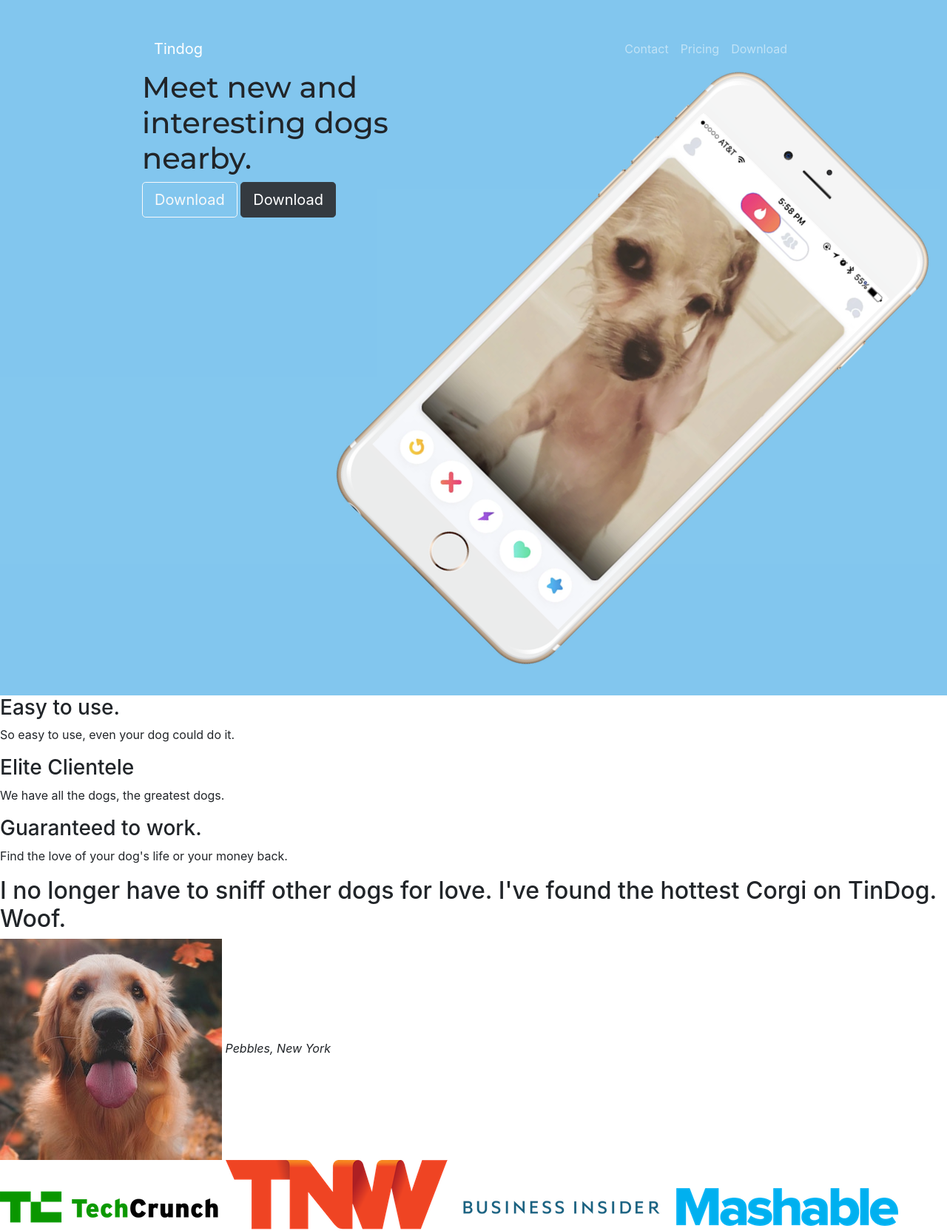
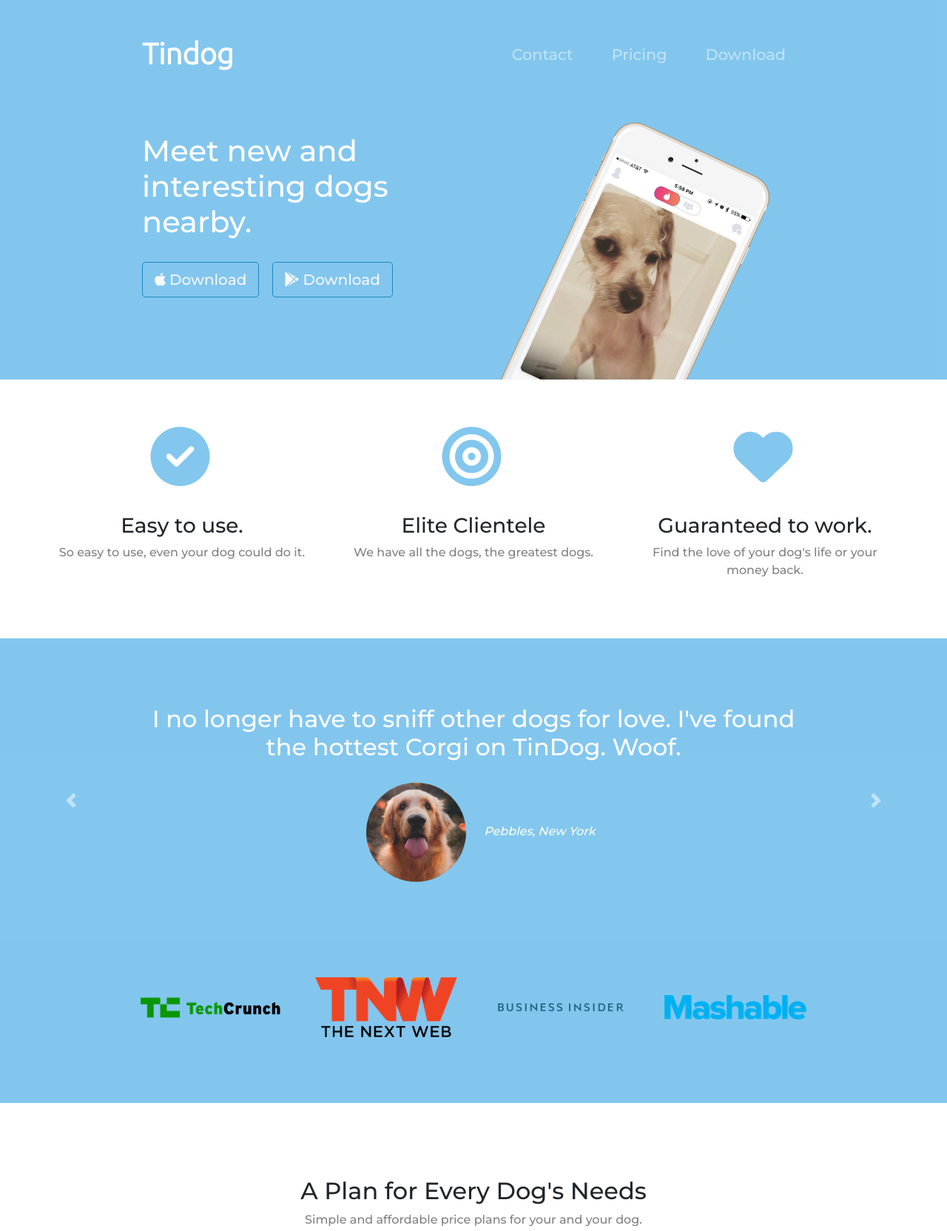
Before and after one commit to Freak-Boi/CV, a plain HTML site: page TinDog-Start-master/index.html in a window 1280 px wide. Shown: the top 1664 px of the page at 74% size. Drawn offline with nearby package versions, Linux system fonts and the light colour scheme.

Commit message:
updating Website code

```diff
--- a/TinDog-Start-master/css/styles.css
+++ b/TinDog-Start-master/css/styles.css
@@ -2,17 +2,168 @@
     background-color: rgba(81, 176, 231, 0.712);
 }
 
+body {
+    font-family: "Montserrat" !important;
+    user-select: none !important;
+}
+
 .container-fluid{
-    padding:3% 15% !important;
+    padding:3% 15% 7%!important;
 }
 
 h1{
-    font-family: 'Montserrat', sans-serif;
+    font-family: 'Montserrat';
+    color:#fff;
     font-size: 3rem;
     line-height: 1.5;
 }
 
+
+i{
+    padding-right:5px;
+}
+
+
+
+/* navigation Bar */
+
+.navbar{
+    padding:0 0 4.5rem !important;
+}
+
+.nav-link{
+    font-size: 1.3rem;
+}
+
+.nav-item{
+    padding: 0 18px;
+}
+
+.navbar-brand {
+    font-family: "Ubuntu";
+    font-size: 2.5rem !important;
+    font-weight: bold;
+}
+
+
+/* Downlad button */
+.downloadButton{
+    margin:5% 3% 5% 0;
+    border: 1px solid rgb(27, 136, 187) !important;
+}
+
 .custom-image{
+    width:50%;
+    transform: rotate(25deg);
+    margin-left: 10%;
+    position: absolute;
+    right:30%;
+
+}
+
+#features{
+    text-align: center;
+    padding: 5%;
+    background-color: white;
+    position: relative;
+    z-index: 1;
+
+}
+
+.icon{
+    padding-bottom: 10%;
+    color: rgba(81, 176, 231, 0.712)
+}
+
+.icon:hover{
+    color: rgba(40, 141, 199, 0.712)
+}
+
+p{
+    color: grey;
+}
+
+h3{
+    font-family:  'Montserrat', sans-serif !important;
+}
+
+/* testimonials */
+#testimonials{
+
+    text-align:center;
+    color:#fff;
+    font-family: 'Montserrat', sans-serif !important;
+    background-color: rgb(81, 176, 231, 0.712);
+}
+
+.carousel-item{
+    padding:7% 15%;
+}
+
+.testimonials_image{
+    width:15%;
+    border-radius:100%;
+    margin: 20px;
+
+}
+
+#press{
+    background-color: rgb(81, 176, 231, 0.712);
+    text-align: center;
+    padding-bottom: 3%;
+}
+
+.press-image{
+    width:15%;
+    margin: 20px 20px 50px;
+}
+
+#pricing{
+    padding:100px;
+    text-align: center;
+}
+
+.pricing-column{
+    padding:3% 2%;
+}
+
+
+#cta{
+    background-color: rgba(81, 176, 231, 0.712);
+    color: #fff;
+    text-align: center;
+    padding:7% 15%;
+
+}
+
+/* footer */
+#footer{
+    background-color: #fff;
+    text-align: center;
+    padding:5% 0;
+}
+
+.application-image{
+    background-color: transparent !important;
+     border:unset;     /* this is used when i used button instead of icon */
+    padding-bottom: 2%;
+}
+
+/* adding media queries to make website more responsive */
+@media (max-width:1028px) {
+
+    #title{
+        text-align: center;
+    }
+    .custom-image{
+
+        position:static;
+        transform:rotate(0)
+    }
+
+}
+
+/* .custom-image{  this code is used to animate the image
 
     animation: dancingImage 5s ease-in-out  infinite  ;
 }
@@ -22,4 +173,4 @@ h1{
     0%   {transform: rotate(45deg);}
     50%  {transform: rotate(-45deg);}
     100% {transform: rotate(45deg);}
-}
+} */
--- a/TinDog-Start-master/index.html
+++ b/TinDog-Start-master/index.html
@@ -11,6 +11,10 @@
     <link rel="preconnect" href="https://fonts.gstatic.com" crossorigin> -->
   <link href="https://fonts.googleapis.com/css2?family=Montserrat:wght@100;500&family=Ubuntu:wght@300&display=swap"
     rel="stylesheet">
+  <link rel="preconnect" href="https://fonts.googleapis.com">
+  <link rel="preconnect" href="https://fonts.gstatic.com" crossorigin>
+  <link href="https://fonts.googleapis.com/css2?family=Montserrat:wght@500&display=swap" rel="stylesheet">
+  <script src="https://kit.fontawesome.com/359c82817e.js" crossorigin="anonymous"></script>
   <script src="https://cdn.jsdelivr.net/npm/jquery@3.5.1/dist/jquery.slim.min.js"
     integrity="sha384-DfXdz2htPH0lsSSs5nCTpuj/zy4C+OGpamoFVy38MVBnE+IbbVYUew+OrCXaRkfj"
     crossorigin="anonymous"></script>
@@ -35,13 +39,13 @@
         <div class="collapse navbar-collapse" id="navbarSupportedContent">
           <ul class="navbar-nav ml-auto">
             <li class="nav-item">
-              <a class="nav-link" href="">Contact</a>
+              <a class="nav-link" href="#footer">Contact</a>
             </li>
             <li class="nav-item">
-              <a class="nav-link" href="">Pricing</a>
+              <a class="nav-link" href="#pricing">Pricing</a>
             </li>
             <li class="nav-item">
-              <a class="nav-link" href="">Download</a>
+              <a class="nav-link" href="#cta">Download</a>
             </li>
           </ul>
         </div>
@@ -52,8 +56,10 @@
       <div class="row">
         <div class="col-lg-6">
           <h1>Meet new and interesting dogs nearby.</h1>
-          <button type="button" class="btn btn-outline-light btn-lg ">Download</button>
-          <button type="button" class="btn btn-dark btn-lg">Download</button>
+          <button type="button" class="btn btn-outline-light btn-lg downloadButton"><i
+              class= "fab fa-apple" ></i>Download</button>
+          <button type="button" class="btn btn-outline-light btn-lg downloadButton"><i
+              class="fa-brands fa-google-play"></i>Download</button>
         </div>
 
         <div class="col-lg-6">
@@ -67,16 +73,27 @@
   <!-- Features -->
 
   <section id="features">
+    <div class="row">
+      <div class="feature-box col-lg-4">
 
+        <i class="fa-solid fa-circle-check fa-5x icon"></i>
         <h3>Easy to use.</h3>
         <p>So easy to use, even your dog could do it.</p>
+      </div>
 
+      <div class="feature-box col-lg-4">
+
+        <i class=" icon fa-solid fa-bullseye fa-5x "></i>
         <h3>Elite Clientele</h3>
         <p>We have all the dogs, the greatest dogs.</p>
+      </div>
 
+      <div class="feature-box col-lg-4">
+        <i class="fa-solid fa-heart fa-5x icon"></i>
         <h3>Guaranteed to work.</h3>
         <p>Find the love of your dog's life or your money back.</p>
-
+      </div>
+    </div>
   </section>
 
 
@@ -84,13 +101,36 @@
 
   <section id="testimonials">
 
+    <div id="carouselExampleControls" class="carousel slide" data-ride="carousel" data-interval="2000">
+      <div class="carousel-inner">
+        <div class="carousel-item active">
           <h2>I no longer have to sniff other dogs for love. I've found the hottest Corgi on TinDog. Woof.</h2>
-    <img src="images/dog-img.jpg" alt="dog-profile">
+          <img class="testimonials_image" src="images/dog-img.jpg" alt="dog-profile">
           <em>Pebbles, New York</em>
+        </div>
+        <div class="carousel-item">
+          <h2 class="testimonial-text">My dog used to be so lonely, but with TinDog's help, they've found the love of
+            their life. I think.</h2>
+          <img class="testimonials_image" src="images/lady-img.jpg" alt="lady-profile">
+          <em>Beverly, Illinois</em>
+        </div>
+        <!-- <div class="carousel-item">
+          <img class="d-block w-100" src="..." alt="Third slide">
+        </div>
+      </div> -->
+        <a class="carousel-control-prev" href="#carouselExampleControls" role="button" data-slide="prev">
+          <span class="carousel-control-prev-icon" aria-hidden="true"></span>
 
-    <!-- <h2 class="testimonial-text">My dog used to be so lonely, but with TinDog's help, they've found the love of their life. I think.</h2>
-    <img class="testimonial-image" src="images/lady-img.jpg" alt="lady-profile">
-    <em>Beverly, Illinois</em> -->
+        </a>
+        <a class="carousel-control-next" href="#carouselExampleControls" role="button" data-slide="next">
+          <span class="carousel-control-next-icon" aria-hidden="true"></span>
+
+        </a>
+      </div>
+
+
+
+
 
   </section>
 
@@ -98,10 +138,10 @@
   <!-- Press -->
 
   <section id="press">
-    <img src="images/techcrunch.png" alt="tc-logo">
-    <img src="images/tnw.png" alt="tnw-logo">
-    <img src="images/bizinsider.png" alt="biz-insider-logo">
-    <img src="images/mashable.png" alt="mashable-logo">
+    <img class="press-image" src="images/techcrunch.png" alt="tc-logo">
+    <img class="press-image" src="images/tnw.png" alt="tnw-logo">
+    <img class="press-image" src="images/bizinsider.png" alt="biz-insider-logo">
+    <img class="press-image" src="images/mashable.png" alt="mashable-logo">
 
   </section>
 
@@ -112,31 +152,60 @@
 
     <h2>A Plan for Every Dog's Needs</h2>
     <p>Simple and affordable price plans for your and your dog.</p>
+    <div class="row">
+      <div class="pricing-column  col-lg-4 col-md-6">
+        <div class="card">
+          <div class="card-header">
+            <h3>Chihuahua</h3>
+          </div>
+          <div class="card-body">
 
-
-    <h3>Chihuahua</h3>
             <h2>Free</h2>
             <p>5 Matches Per Day</p>
             <p>10 Messages Per Day</p>
             <p>Unlimited App Usage</p>
-    <button type="button">Sign Up</button>
+            <button class="btn btn-lg btn-block btn-outline-dark" type="button">Sign Up</button>
+
+          </div>
+        </div>
+      </div>
 
 
+      <div class="pricing-column col-lg-4 col-md-6" >
+      <div class="card">
+          <div class="card-header">
             <h3>Labrador</h3>
+          </div>
+          <div class="card-body">
+
             <h2>$49 / mo</h2>
             <p>Unlimited Matches</p>
             <p>Unlimited Messages</p>
             <p>Unlimited App Usage</p>
-    <button type="button">Sign Up</button>
+            <button class="btn btn-lg btn-block btn-dark" type="button">Sign Up</button>
+          </div>
+        </div>
+      </div>
 
 
+      <div class=" pricing-column col-lg-4">
+      <div class="card">
+          <div class="card-header">
             <h3>Mastiff</h3>
+          </div>
+          <div class="card-body">
             <h2>$99 / mo</h2>
             <p>Pirority Listing</p>
             <p>Unlimited Matches</p>
             <p>Unlimited Messages</p>
             <p>Unlimited App Usage</p>
-    <button type="button">Sign Up</button>
+            <button class="btn btn-lg btn-block btn-dark" type="button">Sign Up</button>
+          </div>
+        </div>
+      </div>
+
+    </div>
+
 
   </section>
 
@@ -146,8 +215,10 @@
   <section id="cta">
 
     <h3>Find the True Love of Your Dog's Life Today.</h3>
-    <button type="button">Download</button>
-    <button type="button">Download</button>
+    <button  type="button" class="btn btn-outline-light btn-lg downloadButton"><i
+      class="fab fa-apple"></i>Download</button>
+    <button type="button" class="btn btn-outline-light btn-lg downloadButton"><i
+      class="fa-brands fa-google-play"></i>Download</button>
 
   </section>
 
@@ -156,6 +227,10 @@
 
   <footer id="footer">
 
+    <button type="button" class="application-image"><i class="fa-brands fa-twitter"></i></button>
+    <button type="button"class="application-image"><i class="fa-brands fa-facebook"></i></button>
+    <button type="button"class="application-image"><i class="fa-brands fa-instagram"></i></button>
+    <button type="button"class="application-image"><i class="fa-solid fa-envelope"></i></button>
     <p>© Copyright TinDog</p>
 
   </footer>
```
Lines whose indentation alone changed are shown as unchanged.
